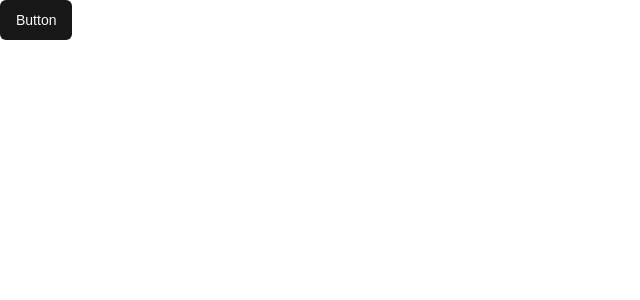
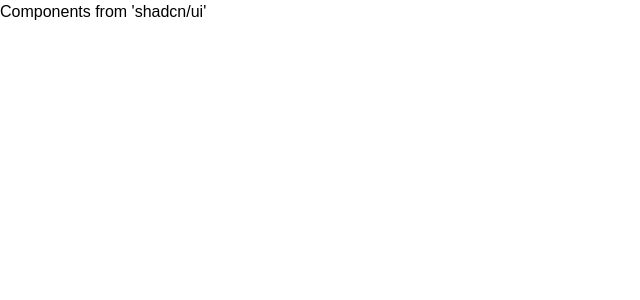
Before and after one commit to hrglzz/www, a Next.js app: page /playground in a window 1280 px wide. Shown: the top 300 px of the page, without its empty margins (0-640 px from the left). Built offline with nearby package versions, Linux system fonts and the light colour scheme.

Commit message:
ADD: 'PlaygroundLayout' & 'PlaygroundPage' with 'ButtonPage'

```diff
--- /dev/null
+++ b/app/playground/button/page.tsx
@@ -0,0 +1,7 @@
+import { Button } from "@/components/ui/button";
+
+export default function ButtonPage() {
+  return (
+    <Button>Button</Button>
+  )
+}
--- /dev/null
+++ b/app/playground/layout.tsx
@@ -0,0 +1,13 @@
+export default function PlaygroundLayout({
+  children,
+}: {
+  children: React.ReactNode
+}) {
+  return (
+    <div>
+      <section>
+        {children}
+      </section>
+    </div>
+  )
+}
--- a/app/playground/page.tsx
+++ b/app/playground/page.tsx
@@ -1,9 +1,7 @@
-import { Button } from "@/components/ui/button"
-
-export default function Page() {
+export default function PlaygroundPage() {
   return (
     <div>
-      <Button>Button</Button>
+      <h1>Components from 'shadcn/ui'</h1>
     </div>
   )
 }
```
